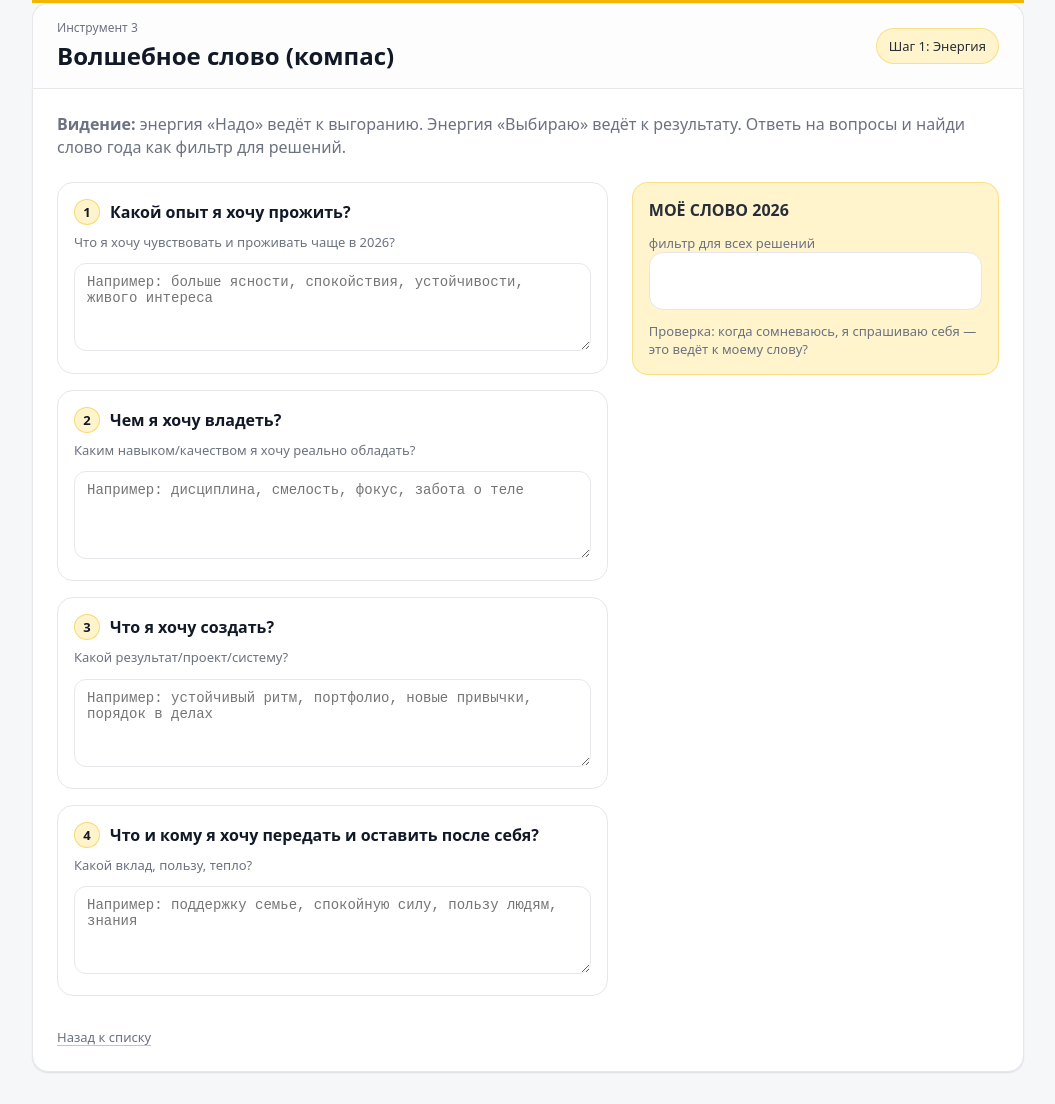
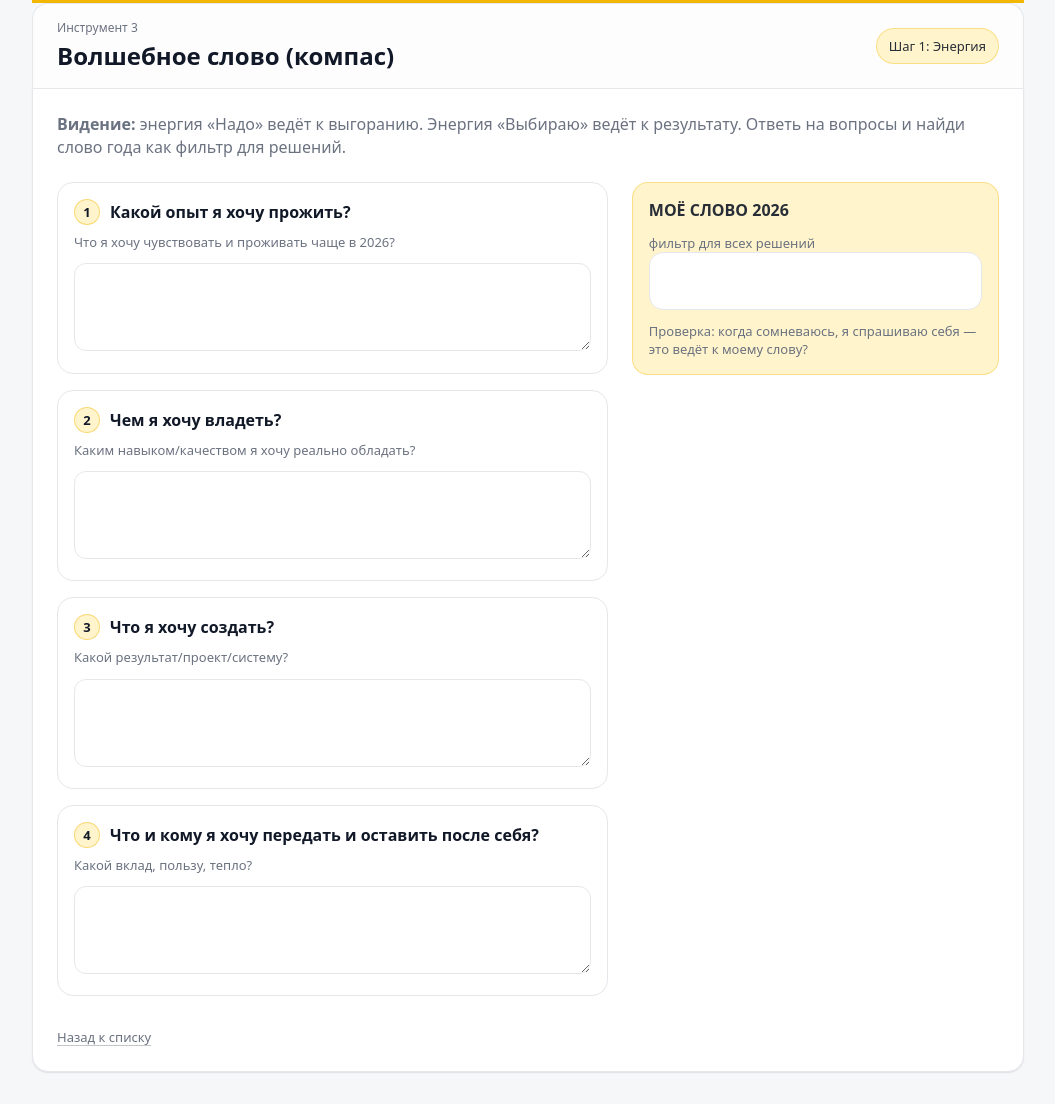
Before and after one commit to ishtaprema/card_2026, a plain HTML site: page tool3.html in a window 1280 px wide. Shown: the part 33-1137 px from the top of the page, without its empty margins (112-1167 px from the left). Drawn offline with Linux system fonts and the light colour scheme.

Commit message:
Remove placeholders from textareas in tool3.html

```diff
--- a/tool3.html
+++ b/tool3.html
@@ -26,25 +26,25 @@
             <section class="card-mini">
               <h2 class="block-title" style="margin:0 0 8px 0;"><span class="badge">1</span> Какой опыт я хочу прожить?</h2>
               <p class="block-sub" style="margin:0 0 12px 0;">Что я хочу чувствовать и проживать чаще в 2026?</p>
-              <textarea class="textarea" placeholder="Например: больше ясности, спокойствия, устойчивости, живого интереса"></textarea>
+              <textarea class="textarea" ></textarea>
             </section>
 
             <section class="card-mini">
               <h2 class="block-title" style="margin:0 0 8px 0;"><span class="badge">2</span> Чем я хочу владеть?</h2>
               <p class="block-sub" style="margin:0 0 12px 0;">Каким навыком/качеством я хочу реально обладать?</p>
-              <textarea class="textarea" placeholder="Например: дисциплина, смелость, фокус, забота о теле"></textarea>
+              <textarea class="textarea" ></textarea>
             </section>
 
             <section class="card-mini">
               <h2 class="block-title" style="margin:0 0 8px 0;"><span class="badge">3</span> Что я хочу создать?</h2>
               <p class="block-sub" style="margin:0 0 12px 0;">Какой результат/проект/систему?</p>
-              <textarea class="textarea" placeholder="Например: устойчивый ритм, портфолио, новые привычки, порядок в делах"></textarea>
+              <textarea class="textarea" ></textarea>
             </section>
 
             <section class="card-mini">
               <h2 class="block-title" style="margin:0 0 8px 0;"><span class="badge">4</span> Что и кому я хочу передать и оставить после себя?</h2>
               <p class="block-sub" style="margin:0 0 12px 0;">Какой вклад, пользу, тепло?</p>
-              <textarea class="textarea" placeholder="Например: поддержку семье, спокойную силу, пользу людям, знания"></textarea>
+              <textarea class="textarea" ></textarea>
             </section>
           </div>
 
```
